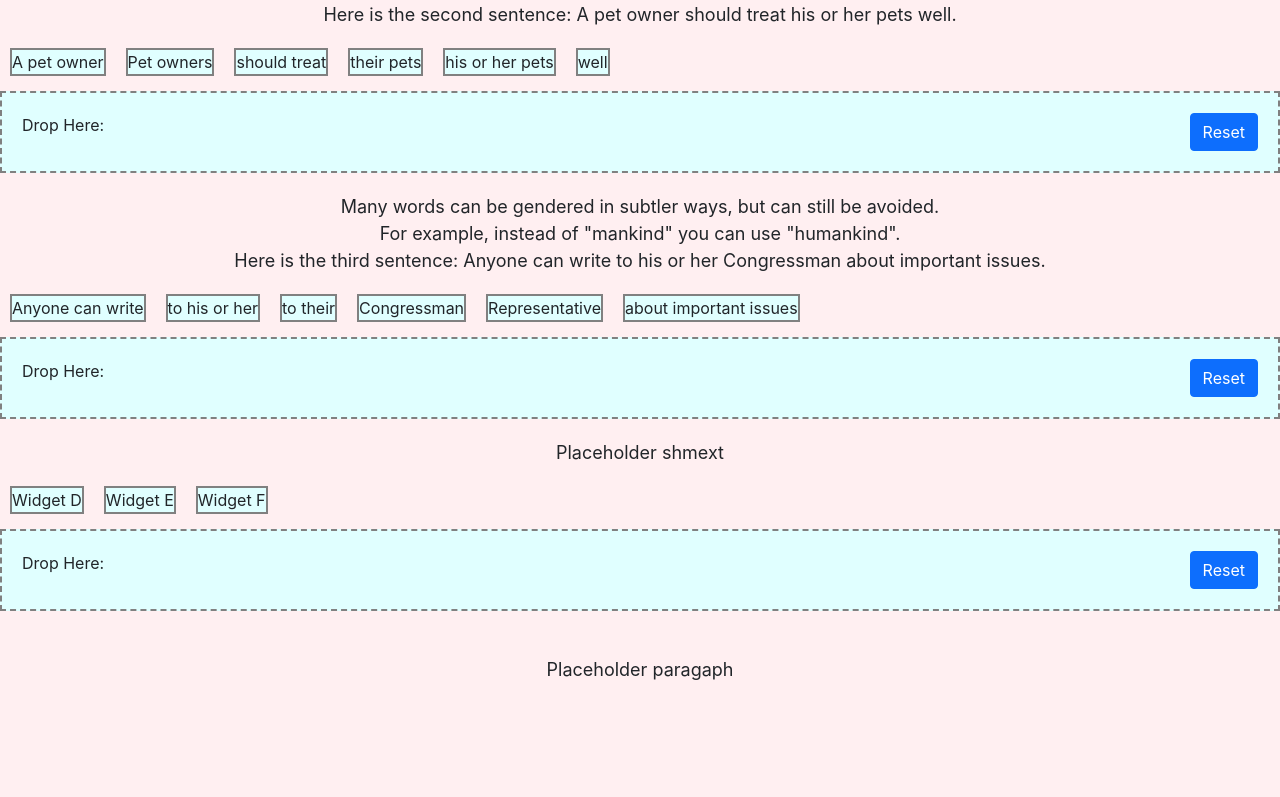
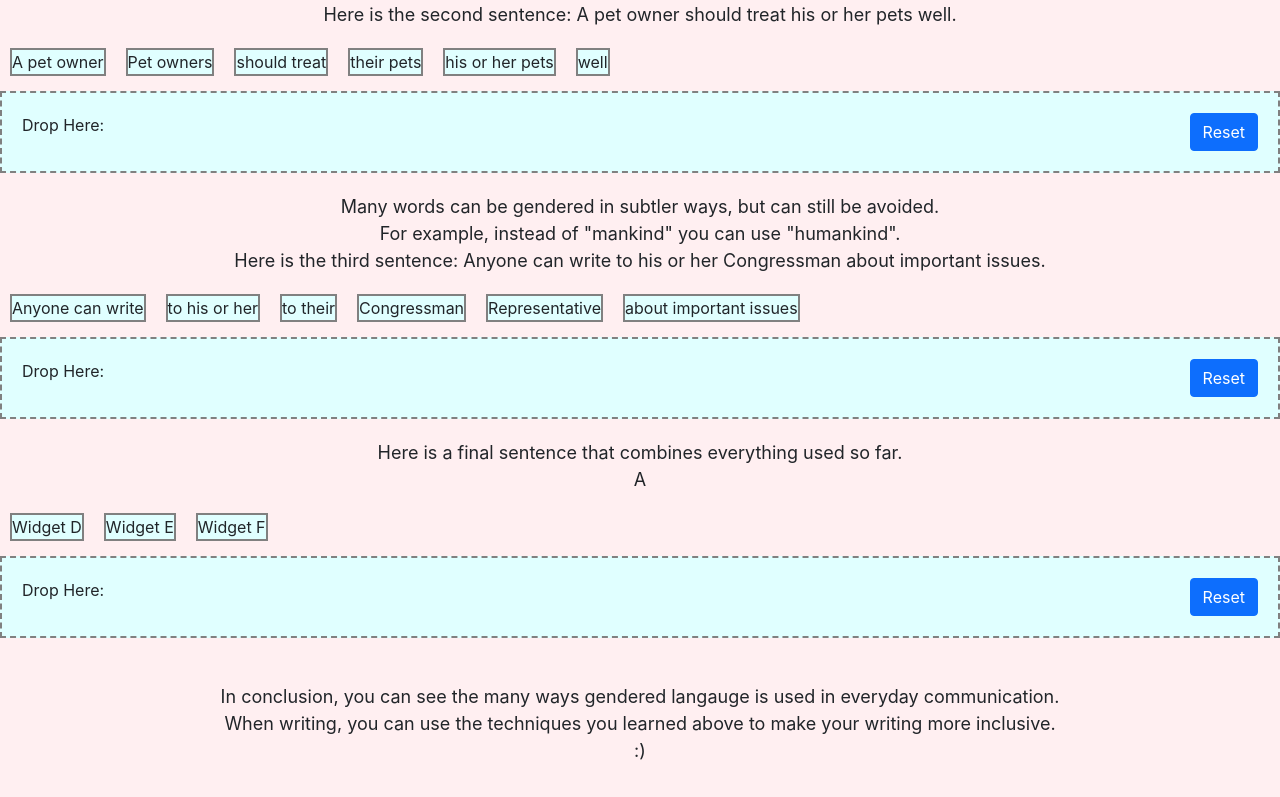
Before and after one commit to RoryUD/HenHacks2024, a React (Create React App) app: page / in a window 1280 px wide. Shown: the part 811-1608 px from the top of the page. Before the commit the page ends 1539 px from the top, so only its background shows below. Built offline with nearby package versions, Linux system fonts and the light colour scheme.

Commit message:
Conclusion

```diff
--- a/src/App.tsx
+++ b/src/App.tsx
@@ -265,7 +265,10 @@ function App(): JSX.Element {
             </div>
 
             <p>
-                Placeholder shmext
+                Here is a final sentence that combines everything used so far.
+				<div>
+					A
+				</div>
             </p>
 
             <div className="widgets4">
@@ -305,7 +308,13 @@ function App(): JSX.Element {
                 </div>
             </div>
             <p style={{padding: 25}}>
-                Placeholder paragaph
+                In conclusion, you can see the many ways gendered langauge is used in everyday communication.
+				<div>
+				When writing, you can use the techniques you learned above to make your writing more inclusive.
+				</div>
+				<div>
+				:)
+				</div>
             </p>
         </div>
     );
```
Also changed, not shown: 1 other file (tests, documents, lock files or other folders).
